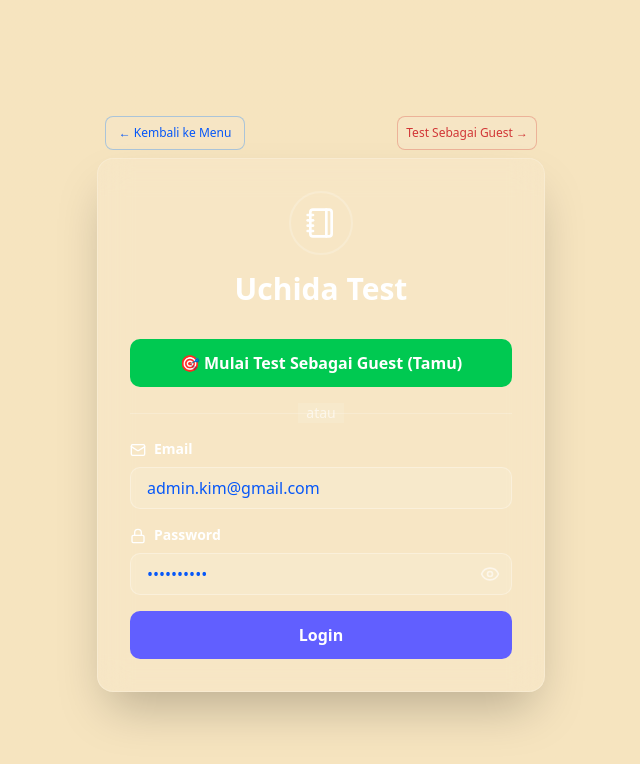
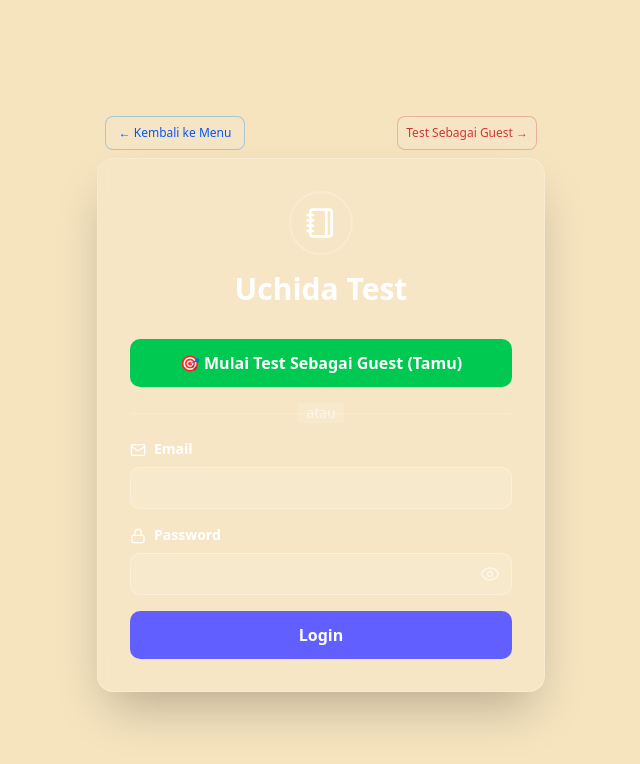
Before and after one commit to Azeruu/uchida-FE, a React (Vite) app: page /login in a window 1280 px wide. Shown: the top 764 px of the page, without its empty margins (319-959 px from the left). Built offline with nearby package versions, Linux system fonts and the light colour scheme; no server answers.

Commit message:
fix email and pw state

```diff
--- a/src/pages/LoginPage.tsx
+++ b/src/pages/LoginPage.tsx
@@ -4,8 +4,8 @@ import { useNavigate } from "react-router-dom";
 import config from "../config";
 
 export default function Login() {
-  const [email, setEmail] = useState("admin.kim@gmail.com");
-  const [password, setPassword] = useState("kimkantor1");
+  const [email, setEmail] = useState("");
+  const [password, setPassword] = useState("");
   const [showPassword, setShowPassword] = useState(false);
   const [loading, setLoading] = useState(false);
   const [error, setError] = useState<string | null>(null);
```
